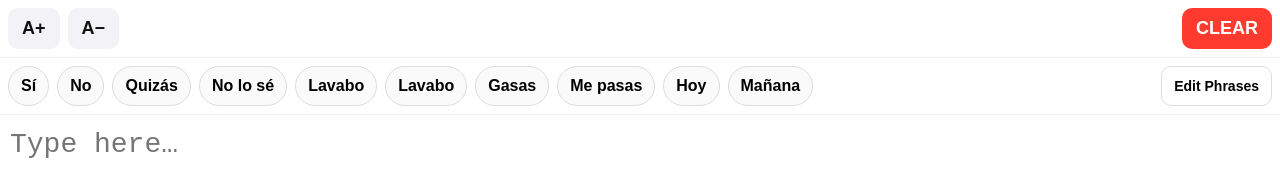
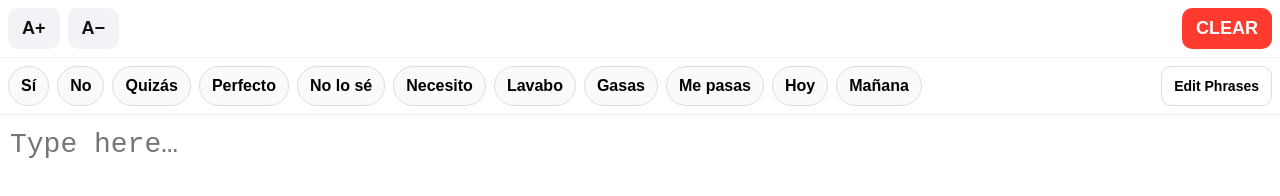
Before and after one commit to Johnniebz/typeboard, a plain HTML site: page index.html in a window 1280 px wide. Drawn offline with Linux system fonts and the light colour scheme.

Commit message:
Update index.html

```diff
--- a/index.html
+++ b/index.html
@@ -188,7 +188,7 @@
     const reset = document.getElementById('reset');
 
     const DEFAULTS = [
-      "Sí","No","Quizás","No lo sé", "Lavabo", "Lavabo", "Gasas", "Me pasas", "Hoy", "Mañana"
+      "Sí","No","Quizás", "Perfecto", "No lo sé", "Necesito", "Lavabo", "Gasas", "Me pasas", "Hoy", "Mañana"
     ];
 
     function loadPhrases() {
```
